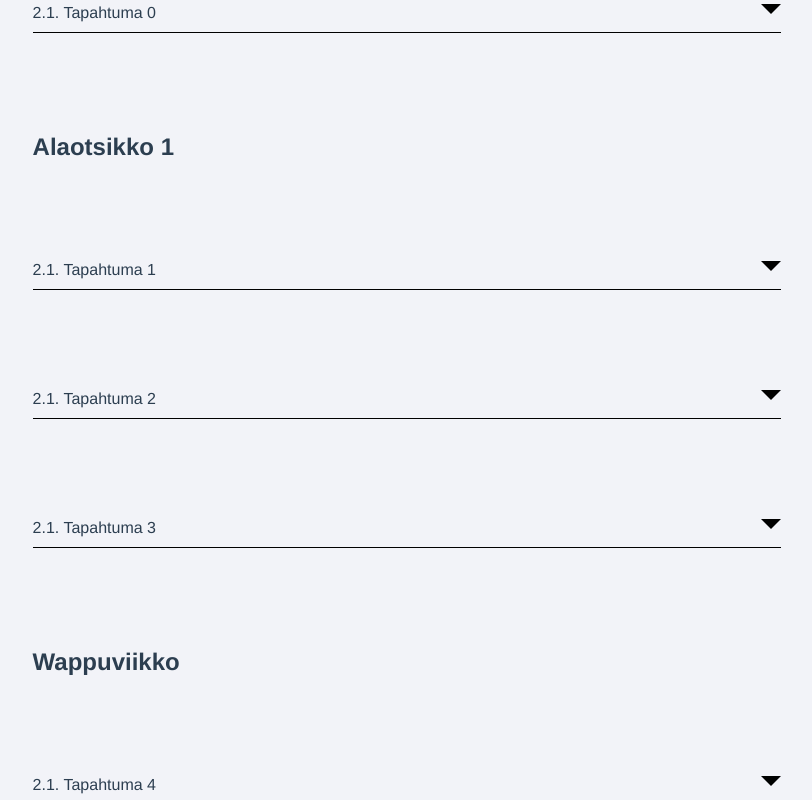
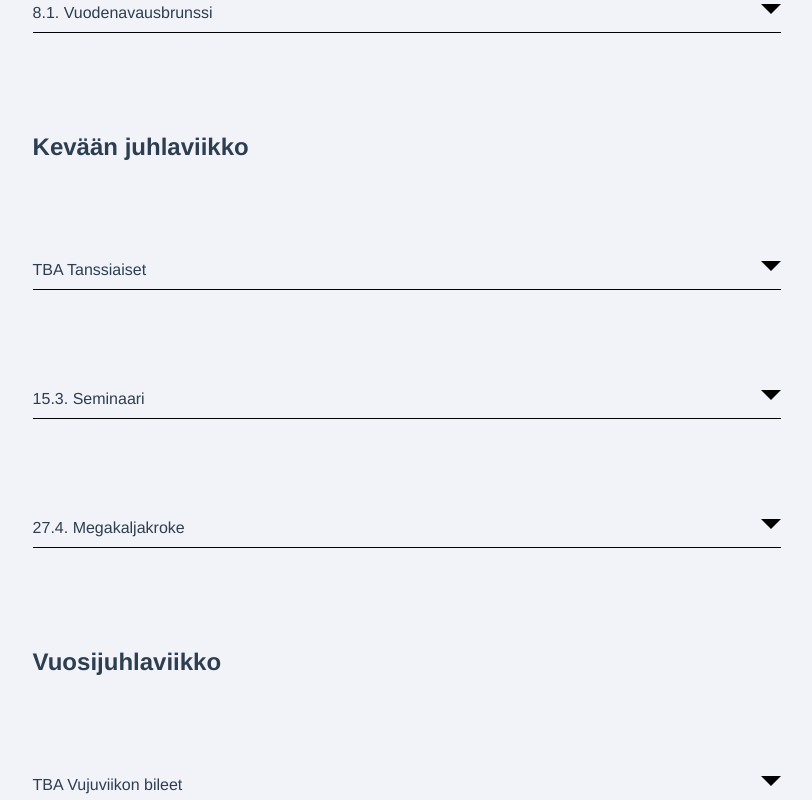
Before and after one commit to jviitamo/juhlavuosisivut, a Vue app in the folder app/: page /events in a window 1280 px wide. Shown: the part 720-1520 px from the top of the page, without its empty margins (233-1045 px from the left). Built offline with nearby package versions, Linux system fonts and the light colour scheme.

Commit message:
Event page changes

```diff
--- a/app/src/components/Events/EventInformation.vue
+++ b/app/src/components/Events/EventInformation.vue
@@ -6,8 +6,8 @@
             <div :class="{ 'arrow-up': isArrowUp, 'arrow-down': !isArrowUp }"></div>
           </div>
       <div v-if="isBoxVisible" class="info-box">
-        <div class="image-content" v-if="imageName">
-          <img :src="imageUrl" alt="Image" class="card-image" />
+        <div class="image-content">
+          <img :src="imageEventUrl" alt="Image" class="card-image" />
         </div>
         <div class="info-box-details">
           <div class="info-box-details-element">
@@ -23,7 +23,8 @@
             {{ location }}
           </div>
         </div>
-        <p>{{ information }}</p>
+        <p v-if="information">{{ information }}</p>
+        <p v-else>{{ $t('event_headers[0].more_info') }}</p>
         <a @click.stop v-if="link" class="link" :href="link" target="_blank">{{ $t('event_headers[0].link_button') }}</a>
       </div>
     </div>
@@ -39,7 +40,7 @@
       },
       information: {
         type: String,
-        default: 'More info coming soon',
+        default: ''
       },
       date: {
         type: String,
@@ -55,7 +56,7 @@
       },
       imageName: {
         type: String,
-        default: '', // Image name from the assets folder
+        default: 'Rectangle.png', // Image name from the assets folder
       },
       link: {
         type: String,
@@ -63,6 +64,9 @@
       }
     },
     computed: {
+      imageEventUrl() {
+        return require(`@/assets/events/${this.imageName}`);
+      },
       imageUrl() {
         return require(`@/assets/${this.imageName}`);
       }
--- a/app/src/locales/en.json
+++ b/app/src/locales/en.json
@@ -1,12 +1,12 @@
 {
   "main_page": [
     {
-      "main_page_1": "Welcome to celebrate the 25th anniversary of the Guild of Information Networks, Athene!",
+      "main_page_1": "Welcome to celebrate the 25th jubilee of the Guild of Information Networks, Athene!",
       "main_page_2": "Throughout the year, guild members will have the opportunity to delve into Athen's history and participate in historical guild events.",
-      "main_page_3": "In honor of the anniversary, numerous events and activities will be organized for both guild members and the entire Otaniemi community. The celebratory year culminates in November / December with Infoähky!",
+      "main_page_3": "In honor of the jubilee, numerous events and activities will be organized for both guild members and the entire Otaniemi community. The celebratory year culminates in November / December with Infoähky!",
       "main_page_4": "Join us",
-      "main_page_5": "in making this anniversary year memorable!",
-      "main_page_6": "JOIN US IN MAKING THIS ANNIVERSARY YEAR"
+      "main_page_5": "in making this jubilee memorable!",
+      "main_page_6": "JOIN US IN MAKING THIS JUBILEE"
     }
   ],
   "nav_bar": [
@@ -21,86 +21,53 @@
   ],
   "event_headers": [
     {
-      "header_1": "ANNIVERSARY EVENTS",
-      "header_2": "Here you can find all the events of the anniversary year!",
-      "header_3": "Title 1",
-      "header_4": "Wappu week",
-      "link_button": "To ilmomasiina"
+      "header_1": "JUBILEE EVENTS",
+      "header_2": "Here you can find all the events of the jubilee!",
+      "header_3": "Spring celebration week",
+      "header_4": "Annubal ball week",
+      "link_button": "To ilmomasiina",
+      "more_info": "More information coming later"
     }
   ],
   "events_0": [
     {
-      "text": "Event 0",
-      "information": "This is the additional information.",
-      "location": "Olkkari",
-      "date": "2.1.",
-      "time": "15.00-20.00",
-      "imageName": "pollo.svg",
-      "link": "https://athene.fi/ilmo/event/407"
+      "text": "Year opening brunch",
+      "information": "The jubilee kicks off with a bang on Monday 8th of January when the Athene 25 committee will set the table with Athene XXV fabulous year opening brunch. So come and start the year with a treat with your guildmates and find out what the year has in store!",
+      "location": "OLOhuone",
+      "date": "8.1.",
+      "time": "9.00-11.30",
+      "imageName": "brunch.jpg",
+      "link": "https://athene.fi/ilmo/event/413"
     }
   ],
   "events_1": [
     {
-      "text": "Event 1",
-      "information": "This is the additional information.",
-      "location": "Olkkari",
-      "date": "2.1.",
-      "time": "15.00-20.00",
-      "imageName": "pollo.svg",
-      "link": "https://athene.fi/ilmo/event/407"
+      "text": "Ball"
     },
     {
-      "text": "Event 2",
-      "information": "This is the additional information.",
-      "location": "Olkkari",
-      "date": "2.1.",
-      "time": "15.00-20.00",
-      "imageName": "pollo.svg",
-      "link": "https://athene.fi/ilmo/event/407"
+      "text": "Seminar",
+      "date": "15.3."
     },
     {
-      "text": "Event 3",
-      "information": "This is the additional information.",
-      "location": "Olkkari",
-      "date": "2.1.",
-      "time": "15.00-20.00",
-      "imageName": "pollo.svg",
-      "link": "https://athene.fi/ilmo/event/407"
+      "text": "Mega beer croquette",
+      "date": "27.4."
     }
   ],
   "events_2": [
     {
-      "text": "Event 4",
-      "information": "This is the additional information.",
-      "location": "Olkkari",
-      "date": "2.1.",
-      "time": "15.00-20.00",
-      "imageName": "pollo.svg",
-      "link": "https://athene.fi/ilmo/event/407"
+      "text": "Annual ball week party"
     },
     {
-      "text": "Event 5",
-      "information": "This is the additional information.",
-      "location": "Olkkari",
-      "date": "2.1.",
-      "time": "15.00-20.00",
-      "imageName": "pollo.svg",
-      "link": "https://athene.fi/ilmo/event/407"
+      "text": "Infoähky"
     },
     {
-      "text": "Event 6",
-      "information": "This is the additional information.",
-      "location": "Olkkari",
-      "date": "2.1.",
-      "time": "15.00-20.00",
-      "imageName": "pollo.svg",
-      "link": "https://athene.fi/ilmo/event/407"
+      "text": "Purkusessio"
     }
   ],
   "for_guild": [
     {
-      "text_0": "All guild members are welcome to join us in making this anniversary year memorable. If you want to organize an event as a part of the anniversary year,",
-      "text_1": "contact the anniversary year committee",
+      "text_0": "All guild members are welcome to join us in making this jubilee memorable. If you want to organize an event as a part of the jubilee,",
+      "text_1": "contact the Athene 25 committee",
       "text_2": "to arrange it. Both the committee and guild will support you in organizing events, so please contact us and participate in making this year amazing!"
     }
   ]
--- a/app/src/locales/fi.json
+++ b/app/src/locales/fi.json
@@ -23,78 +23,45 @@
     {
       "header_1": "JUHLAVUODEN TAPAHTUMAT",
       "header_2": "Täältä löydät kaikki juhlavuoden tapahtumat",
-      "header_3": "Alaotsikko 1",
-      "header_4": "Wappuviikko",
-      "link_button": "Ilmomasiinaan"
+      "header_3": "Kevään juhlaviikko",
+      "header_4": "Vuosijuhlaviikko",
+      "link_button": "Ilmomasiinaan",
+      "more_info": "Lisää tietoa tulossa myöhemmin"
     }
   ],
   "events_0": [
     {
-      "text": "Tapahtuma 0",
-      "information": "Tähän tule lisätietoa.",
-      "location": "Olkkari",
-      "date": "2.1.",
-      "time": "15.00-20.00",
-      "imageName": "pollo.svg",
-      "link": "https://athene.fi/ilmo/event/407"
+      "text": "Vuodenavausbrunssi",
+      "information": "Juhlavuosi alkaa rykäyksellä maanantaina 8.1. kun Athene 25 -toimikunta pistää pöydän koreaksi Athene XXV päräyttävällä vuodenavausbrunssilla. Saavu siis aloittamaan vuosi herkutellen kera kiltakavereiden ja selvittämään, mitä kaikkea juhlavuosi pitääkään sisällään!",
+      "location": "OLOhuone",
+      "date": "8.1.",
+      "time": "9.00-11.30",
+      "imageName": "brunch.jpg",
+      "link": "https://athene.fi/ilmo/event/413"
     }
   ],
   "events_1": [
     {
-      "text": "Tapahtuma 1",
-      "information": "Tähän tule lisätietoa.",
-      "location": "Olkkari",
-      "date": "2.1.",
-      "time": "15.00-20.00",
-      "imageName": "pollo.svg",
-      "link": "https://athene.fi/ilmo/event/407"
+      "text": "Tanssiaiset"
     },
     {
-      "text": "Tapahtuma 2",
-      "information": "Tähän tule lisätietoa.",
-      "location": "Olkkari",
-      "date": "2.1.",
-      "time": "15.00-20.00",
-      "imageName": "pollo.svg",
-      "link": "https://athene.fi/ilmo/event/407"
+      "text": "Seminaari",
+      "date": "15.3."
     },
     {
-      "text": "Tapahtuma 3",
-      "information": "Tähän tule lisätietoa.",
-      "location": "Olkkari",
-      "date": "2.1.",
-      "time": "15.00-20.00",
-      "imageName": "pollo.svg",
-      "link": "https://athene.fi/ilmo/event/407"
+      "text": "Megakaljakroke",
+      "date": "27.4."
     }
   ],
   "events_2": [
     {
-      "text": "Tapahtuma 4",
-      "information": "Tähän tule lisätietoa.",
-      "location": "Olkkari",
-      "date": "2.1.",
-      "time": "15.00-20.00",
-      "imageName": "pollo.svg",
-      "link": "https://athene.fi/ilmo/event/407"
+      "text": "Vujuviikon bileet"
     },
     {
-      "text": "Tapahtuma 5",
-      "information": "Tähän tule lisätietoa.",
-      "location": "Olkkari",
-      "date": "2.1.",
-      "time": "15.00-20.00",
-      "imageName": "pollo.svg",
-      "link": "https://athene.fi/ilmo/event/407"
+      "text": "Infoähky"
     },
     {
-      "text": "Tapahtuma 6",
-      "information": "Tähän tule lisätietoa.",
-      "location": "Olkkari",
-      "date": "2.1.",
-      "time": "15.00-20.00",
-      "imageName": "pollo.svg",
-      "link": "https://athene.fi/ilmo/event/407"
+      "text": "Purkusessio"
     }
   ],
   "for_guild": [
```
Also changed, not shown: app/src/assets/events/Rectangle.png (added), app/src/assets/events/brunch.jpg (added).
